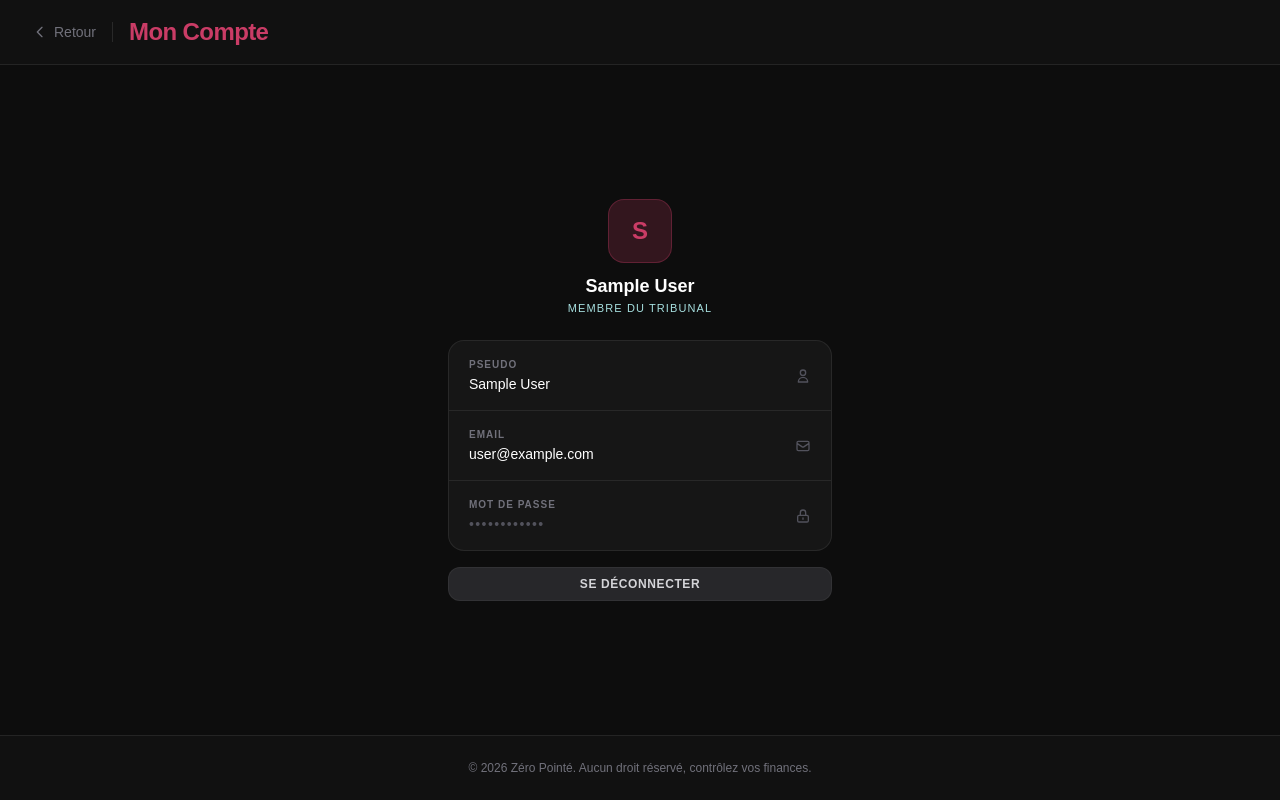
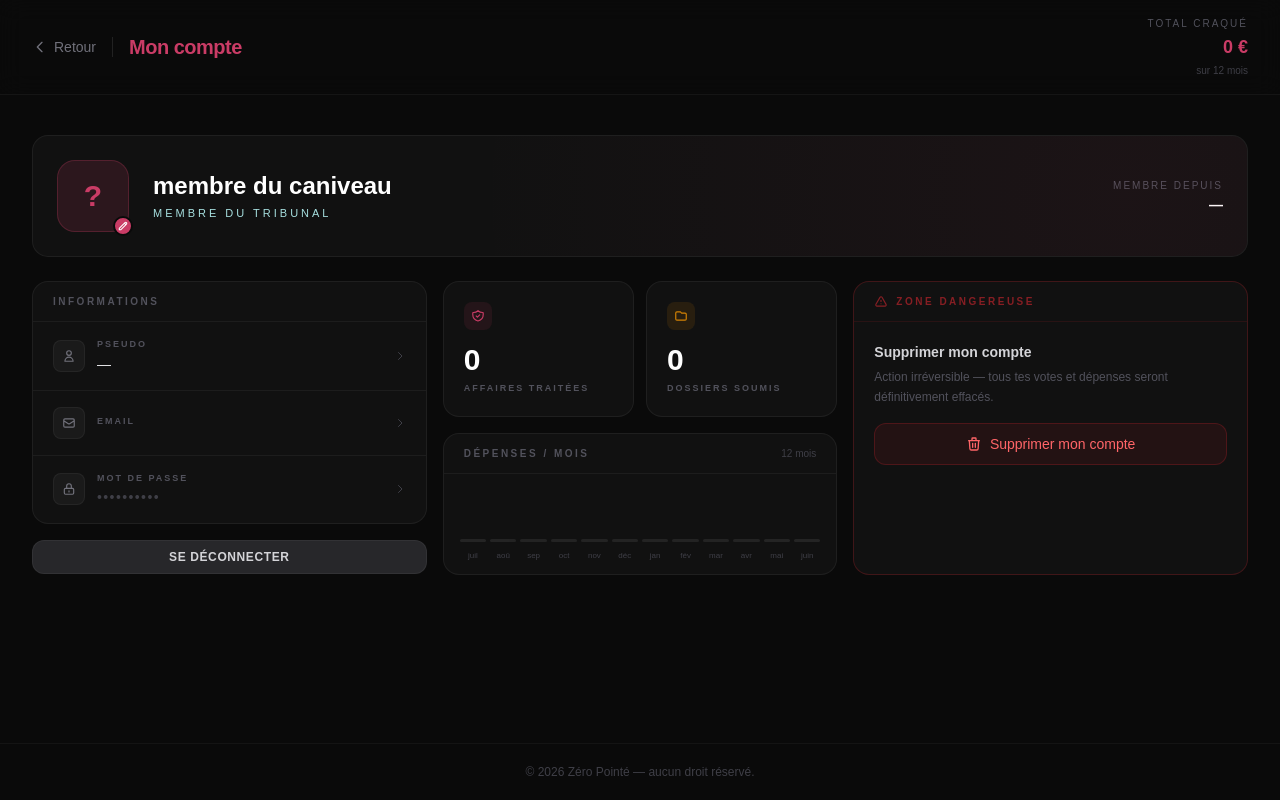
Before and after one commit to M-anel07/zero-pointe, a Next.js app: page /compte in a window 1280 px wide. Built offline with nearby package versions, Linux system fonts and the light colour scheme; no server answers; the database is empty; sample sign-in values are in the browser's storage.

Commit message:
restauration des fichiers de Lucas dans master

```diff
--- a/app/compte/page.tsx
+++ b/app/compte/page.tsx
@@ -1,23 +1,88 @@
 import { getServerSession } from "next-auth"
 import { redirect } from "next/navigation"
 import Link from "next/link"
+import prisma from "@/lib/prisma"
 import BoutonDeconnexion from "../composants/boutondeco"
+import BoutonSuppression from "../composants/boutonsuppression"
+import AvatarEditable from "../composants/avatareditabel"
+import GraphiqueActivite from "../composants/graphiqueactivite"
 
 export default async function PageCompte() {
-  const session = await getServerSession();
+    const session = await getServerSession()
 
-    if (!session) {
+    if (!session?.user?.email) {
         redirect("/auth")
     }
 
-    const initiale = (session.user?.name || session.user?.email || "?")[0].toUpperCase()
+    const user = await prisma.user.findUnique({
+        where: { email: session.user.email },
+        select: {
+            pseudo: true,
+            email: true,
+            image: true,
+            inscritLe: true,
+            _count: {
+                select: {
+                    votes: true,
+                    depense: true,
+                }
+            }
+        }
+    })
+
+    const initiale = (user?.pseudo || user?.email || "?")[0].toUpperCase()
+
+    const dateInscription = user?.inscritLe
+        ? new Intl.DateTimeFormat("fr-FR", { day: "2-digit", month: "long", year: "numeric" })
+            .format(new Date(user.inscritLe))
+        : null
+
+    const nbVotes = user?._count?.votes ?? 0
+    const nbDepenses = user?._count?.depense ?? 0
+
+    const maintenant = new Date()
+    const debut12Mois = new Date(maintenant)
+    debut12Mois.setMonth(debut12Mois.getMonth() - 11)
+    debut12Mois.setDate(1)
+    debut12Mois.setHours(0, 0, 0, 0)
+
+    const depensesBrutes = await prisma.depense.findMany({
+        where: {
+            user: { email: session.user.email },
+            creerLe: { gte: debut12Mois },
+        },
+        select: {
+            prix: true,
+            creerLe: true,
+        },
+    })
+
+    const totauxParCle: Record<string, number> = {}
+    for (const d of depensesBrutes) {
+        const cle = `${d.creerLe.getFullYear()}-${d.creerLe.getMonth()}`
+        totauxParCle[cle] = (totauxParCle[cle] ?? 0) + Number(d.prix)
+    }
+
+    const nomsMois = ["jan", "fév", "mar", "avr", "mai", "juin", "juil", "aoû", "sep", "oct", "nov", "déc"]
+    const donneesGraphique = Array.from({ length: 12 }, (_, i) => {
+        const d = new Date(maintenant)
+        d.setMonth(d.getMonth() - (11 - i))
+        const cle = `${d.getFullYear()}-${d.getMonth()}`
+        return {
+            mois: nomsMois[d.getMonth()],
+            valeur: Math.round(totauxParCle[cle] ?? 0),
+        }
+    })
+
+    const totalAnnuel = depensesBrutes.reduce((acc, d) => acc + Number(d.prix), 0)
 
     return (
-        <div className="min-h-screen bg-[#0d0d0d] text-slate-200 flex flex-col">
+        <div className="min-h-screen bg-[#0a0a0a] text-slate-200 flex flex-col">
 
-            {/* Header */}
-            <header className="bg-[#111111] border-b border-white/8 py-5 sticky top-0 z-10">
-                <div className="w-full px-8 flex items-center gap-4">
+            {/* Header — pleine largeur */}
+           <header className="border-b border-white/[0.05] py-4 sticky top-0 z-10 bg-[#0a0a0a]/80 backdrop-blur-md w-full">
+    <div className="w-full px-8 flex items-center justify-between">
+        <div className="flex items-center gap-4">
             <Link
                 href="/"
                 className="flex items-center gap-1.5 text-zinc-500 hover:text-white transition text-sm"
@@ -28,79 +93,162 @@ export default async function PageCompte() {
                 Retour
             </Link>
             <div className="w-px h-5 bg-white/10" />
-                    <h1 className="text-2xl font-extrabold tracking-tight text-[#CA3C66] leading-none">
-                        Mon Compte
+            <h1 className="text-xl font-extrabold tracking-tight text-[#CA3C66] leading-none">
+                Mon compte
             </h1>
+        </div>
+        <div className="hidden sm:flex flex-col items-end gap-0.5">
+            <span className="text-[10px] uppercase tracking-[2px] text-zinc-600">total craqué</span>
+            <span className="text-lg font-bold text-[#CA3C66]">
+                {totalAnnuel.toLocaleString("fr-FR", { style: "currency", currency: "EUR", maximumFractionDigits: 0 })}
+            </span>
+            <span className="text-[10px] text-zinc-700">sur 12 mois</span>
+        </div>
     </div>
 </header>
 
-            <main className="flex-1 flex items-center justify-center px-4 py-16">
-                <div className="w-full max-w-sm flex flex-col gap-4">
+            <main className="flex-1 w-full px-8 py-10 flex flex-col gap-6">
 
-                    {/* Avatar + nom */}
-                    <div className="flex flex-col items-center gap-3 pb-2">
-                        <div className="w-16 h-16 rounded-2xl bg-[#CA3C66]/20 border border-[#CA3C66]/30 flex items-center justify-center">
-                            <span className="text-2xl font-black text-[#CA3C66]">{initiale}</span>
+                {/* Hero profil */}
+                <div className="relative flex items-center gap-6 p-6 rounded-2xl bg-[#111111] border border-white/[0.06] overflow-hidden">
+                    <div className="absolute inset-0 pointer-events-none"
+                        style={{ backgroundImage: "radial-gradient(circle at 90% 50%, rgba(202,60,102,0.06) 0%, transparent 60%)" }}
+                    />
+                    <AvatarEditable initiale={initiale} imageActuelle={user?.image ?? null} />
+                    <div className="flex-1 min-w-0">
+                        <h2 className="text-2xl font-bold text-white leading-tight truncate">
+                            {user?.pseudo || "membre du caniveau"}
+                        </h2>
+                        <p className="text-[11px] text-[#A7E0E0] uppercase tracking-[3px] mt-1">
+                            membre du tribunal
+                        </p>
                     </div>
-                        <div className="text-center">
-                            <p className="text-white font-bold text-lg leading-tight">
-                                {session.user?.name || "Membre du Caniveau"}
-                            </p>
-                            <p className="text-[11px] text-[#A7E0E0] uppercase tracking-widest mt-0.5">
-                                Membre du tribunal
-                            </p>
+                    <div className="hidden sm:flex flex-col items-end shrink-0 gap-0.5">
+                        <span className="text-[10px] uppercase tracking-[2px] text-zinc-600">membre depuis</span>
+                        <span className="text-sm font-bold text-white">{dateInscription ?? "—"}</span>
                     </div>
                 </div>
 
-                    {/* Infos */}
-                    <div className="bg-[#161616] border border-white/8 rounded-2xl overflow-hidden">
+                {/* Grille principale 3 colonnes — pleine largeur */}
+                <div className="grid grid-cols-1 lg:grid-cols-3 gap-4">
 
-                        <div className="px-5 py-4 border-b border-white/8 flex items-center justify-between">
-                            <div>
-                                <p className="text-[10px] uppercase tracking-widest text-zinc-500 font-semibold">Pseudo</p>
-                                <p className="text-sm text-white font-medium mt-0.5">
-                                    {session.user?.name || "—"}
-                                </p>
+                    {/* ── Colonne 1 : informations ── */}
+                    <div className="flex flex-col gap-4">
+                        <div className="bg-[#111111] border border-white/[0.06] rounded-2xl overflow-hidden">
+                            <div className="px-5 py-3 border-b border-white/[0.05]">
+                                <p className="text-[10px] uppercase tracking-[2.5px] text-zinc-600 font-semibold">informations</p>
                             </div>
-                            <svg className="w-4 h-4 text-zinc-600" fill="none" stroke="currentColor" strokeWidth="2" viewBox="0 0 24 24">
+
+                            <div className="px-5 py-4 flex items-center gap-3 border-b border-white/[0.05] hover:bg-white/[0.02] transition-colors cursor-pointer">
+                                <div className="w-8 h-8 rounded-lg bg-white/[0.04] border border-white/[0.05] flex items-center justify-center shrink-0">
+                                    <svg className="w-3.5 h-3.5 text-zinc-500" fill="none" stroke="currentColor" strokeWidth="2" viewBox="0 0 24 24">
                                         <path strokeLinecap="round" strokeLinejoin="round" d="M16 7a4 4 0 11-8 0 4 4 0 018 0zM12 14a7 7 0 00-7 7h14a7 7 0 00-7-7z" />
                                     </svg>
                                 </div>
+                                <div className="flex-1 min-w-0">
+                                    <p className="text-[9px] uppercase tracking-[2px] text-zinc-600 font-semibold">pseudo</p>
+                                    <p className="text-sm text-zinc-200 font-medium mt-0.5 truncate">{user?.pseudo || "—"}</p>
+                                </div>
+                                <svg className="w-3 h-3 text-zinc-700 shrink-0" fill="none" stroke="currentColor" strokeWidth="2" viewBox="0 0 24 24">
+                                    <path strokeLinecap="round" strokeLinejoin="round" d="M9 5l7 7-7 7" />
+                                </svg>
+                            </div>
 
-                        <div className="px-5 py-4 border-b border-white/8 flex items-center justify-between">
-                            <div>
-                                <p className="text-[10px] uppercase tracking-widest text-zinc-500 font-semibold">Email</p>
-                                <p className="text-sm text-white font-medium mt-0.5">
-                                    {session.user?.email}
-                                </p>
-                            </div>
-                            <svg className="w-4 h-4 text-zinc-600" fill="none" stroke="currentColor" strokeWidth="2" viewBox="0 0 24 24">
+                            <div className="px-5 py-4 flex items-center gap-3 border-b border-white/[0.05] hover:bg-white/[0.02] transition-colors cursor-pointer">
+                                <div className="w-8 h-8 rounded-lg bg-white/[0.04] border border-white/[0.05] flex items-center justify-center shrink-0">
+                                    <svg className="w-3.5 h-3.5 text-zinc-500" fill="none" stroke="currentColor" strokeWidth="2" viewBox="0 0 24 24">
                                         <path strokeLinecap="round" strokeLinejoin="round" d="M3 8l7.89 5.26a2 2 0 002.22 0L21 8M5 19h14a2 2 0 002-2V7a2 2 0 00-2-2H5a2 2 0 00-2 2v10a2 2 0 002 2z" />
                                     </svg>
                                 </div>
+                                <div className="flex-1 min-w-0">
+                                    <p className="text-[9px] uppercase tracking-[2px] text-zinc-600 font-semibold">email</p>
+                                    <p className="text-sm text-zinc-200 font-medium mt-0.5 truncate">{user?.email}</p>
+                                </div>
+                                <svg className="w-3 h-3 text-zinc-700 shrink-0" fill="none" stroke="currentColor" strokeWidth="2" viewBox="0 0 24 24">
+                                    <path strokeLinecap="round" strokeLinejoin="round" d="M9 5l7 7-7 7" />
+                                </svg>
+                            </div>
 
-                        <div className="px-5 py-4 flex items-center justify-between">
-                            <div>
-                                <p className="text-[10px] uppercase tracking-widest text-zinc-500 font-semibold">Mot de passe</p>
-                                <p className="text-sm text-zinc-600 tracking-widest mt-0.5 select-none">••••••••••••</p>
-                            </div>
-                            <svg className="w-4 h-4 text-zinc-600" fill="none" stroke="currentColor" strokeWidth="2" viewBox="0 0 24 24">
+                            <div className="px-5 py-4 flex items-center gap-3 hover:bg-white/[0.02] transition-colors cursor-pointer">
+                                <div className="w-8 h-8 rounded-lg bg-white/[0.04] border border-white/[0.05] flex items-center justify-center shrink-0">
+                                    <svg className="w-3.5 h-3.5 text-zinc-500" fill="none" stroke="currentColor" strokeWidth="2" viewBox="0 0 24 24">
                                         <path strokeLinecap="round" strokeLinejoin="round" d="M12 15v2m-6 4h12a2 2 0 002-2v-6a2 2 0 00-2-2H6a2 2 0 00-2 2v6a2 2 0 002 2zm10-10V7a4 4 0 00-8 0v4h8z" />
                                     </svg>
                                 </div>
-
+                                <div className="flex-1 min-w-0">
+                                    <p className="text-[9px] uppercase tracking-[2px] text-zinc-600 font-semibold">mot de passe</p>
+                                    <p className="text-sm text-zinc-700 tracking-widest mt-0.5 select-none">••••••••••</p>
+                                </div>
+                                <svg className="w-3 h-3 text-zinc-700 shrink-0" fill="none" stroke="currentColor" strokeWidth="2" viewBox="0 0 24 24">
+                                    <path strokeLinecap="round" strokeLinejoin="round" d="M9 5l7 7-7 7" />
+                                </svg>
+                            </div>
                         </div>
 
-                    {/* Actions */}
                         <BoutonDeconnexion />
+                    </div>
+
+                    {/* ── Colonne 2 : stats + graphique ── */}
+                    <div className="flex flex-col gap-4">
+                        <div className="grid grid-cols-2 gap-3">
+                            <div className="bg-[#111111] border border-white/[0.06] rounded-2xl p-5">
+                                <div className="w-7 h-7 rounded-lg bg-[#CA3C66]/10 flex items-center justify-center mb-3">
+                                    <svg className="w-3.5 h-3.5 text-[#CA3C66]" fill="none" stroke="currentColor" strokeWidth="2" viewBox="0 0 24 24">
+                                        <path strokeLinecap="round" strokeLinejoin="round" d="M9 12l2 2 4-4m5.618-4.016A11.955 11.955 0 0112 2.944a11.955 11.955 0 01-8.618 3.04A12.02 12.02 0 003 9c0 5.591 3.824 10.29 9 11.622 5.176-1.332 9-6.03 9-11.622 0-1.042-.133-2.052-.382-3.016z" />
+                                    </svg>
+                                </div>
+                                <p className="text-3xl font-bold text-white">{nbVotes}</p>
+                                <p className="text-[9px] uppercase tracking-[2px] text-zinc-600 font-semibold mt-1">affaires traitées</p>
+                            </div>
+
+                            <div className="bg-[#111111] border border-white/[0.06] rounded-2xl p-5">
+                                <div className="w-7 h-7 rounded-lg bg-amber-500/10 flex items-center justify-center mb-3">
+                                    <svg className="w-3.5 h-3.5 text-amber-500/80" fill="none" stroke="currentColor" strokeWidth="2" viewBox="0 0 24 24">
+                                        <path strokeLinecap="round" strokeLinejoin="round" d="M3 7v10a2 2 0 002 2h14a2 2 0 002-2V9a2 2 0 00-2-2h-6l-2-2H5a2 2 0 00-2 2z" />
+                                    </svg>
+                                </div>
+                                <p className="text-3xl font-bold text-white">{nbDepenses}</p>
+                                <p className="text-[9px] uppercase tracking-[2px] text-zinc-600 font-semibold mt-1">dossiers soumis</p>
+                            </div>
+                        </div>
+
+                        <div className="bg-[#111111] border border-white/[0.06] rounded-2xl overflow-hidden flex-1">
+                            <div className="px-5 py-3 border-b border-white/[0.05] flex items-center justify-between">
+                                <p className="text-[10px] uppercase tracking-[2.5px] text-zinc-600 font-semibold">dépenses / mois</p>
+                                <span className="text-[10px] text-zinc-700">12 mois</span>
+                            </div>
+                            <GraphiqueActivite donnees={donneesGraphique} />
+                        </div>
+                    </div>
+
+                    {/* ── Colonne 3 : zone dangereuse ── */}
+                    <div className="flex flex-col gap-4">
+                        <div className="bg-[#111111] border border-red-500/20 rounded-2xl overflow-hidden flex-1">
+                            <div className="px-5 py-3 border-b border-red-500/10 flex items-center gap-2">
+                                <svg className="w-3.5 h-3.5 text-red-500/50" fill="none" stroke="currentColor" strokeWidth="2" viewBox="0 0 24 24">
+                                    <path strokeLinecap="round" strokeLinejoin="round" d="M12 9v2m0 4h.01m-6.938 4h13.856c1.54 0 2.502-1.667 1.732-3L13.732 4c-.77-1.333-2.694-1.333-3.464 0L3.34 16c-.77 1.333.192 3 1.732 3z" />
+                                </svg>
+                                <p className="text-[10px] uppercase tracking-[2.5px] text-red-500/50 font-semibold">zone dangereuse</p>
+                            </div>
+                            <div className="p-5 flex flex-col gap-4">
+                                <div>
+                                    <p className="text-sm text-zinc-300 font-semibold">Supprimer mon compte</p>
+                                    <p className="text-xs text-zinc-600 mt-1.5 leading-relaxed">
+                                        Action irréversible — tous tes votes et dépenses seront définitivement effacés.
+                                    </p>
+                                </div>
+                                <BoutonSuppression />
+                            </div>
+                        </div>
+                    </div>
 
                 </div>
             </main>
 
-            <footer className="mt-auto bg-[#111111] border-t border-white/8 py-6">
-                <div className="max-w-7xl mx-auto px-6 text-center">
-                    <p className="text-zinc-500 text-xs">
-                        &copy; {new Date().getFullYear()} Zéro Pointé. Aucun droit réservé, contrôlez vos finances.
+            <footer className="border-t border-white/[0.04] py-5 mt-4">
+                <div className="w-full px-8 text-center">
+                    <p className="text-zinc-700 text-xs">
+                        &copy; {new Date().getFullYear()} Zéro Pointé — aucun droit réservé.
                     </p>
                 </div>
             </footer>
```
Also changed, not shown: 1 other file (tests, documents, lock files or other folders). Lines whose indentation alone changed are shown as unchanged.
